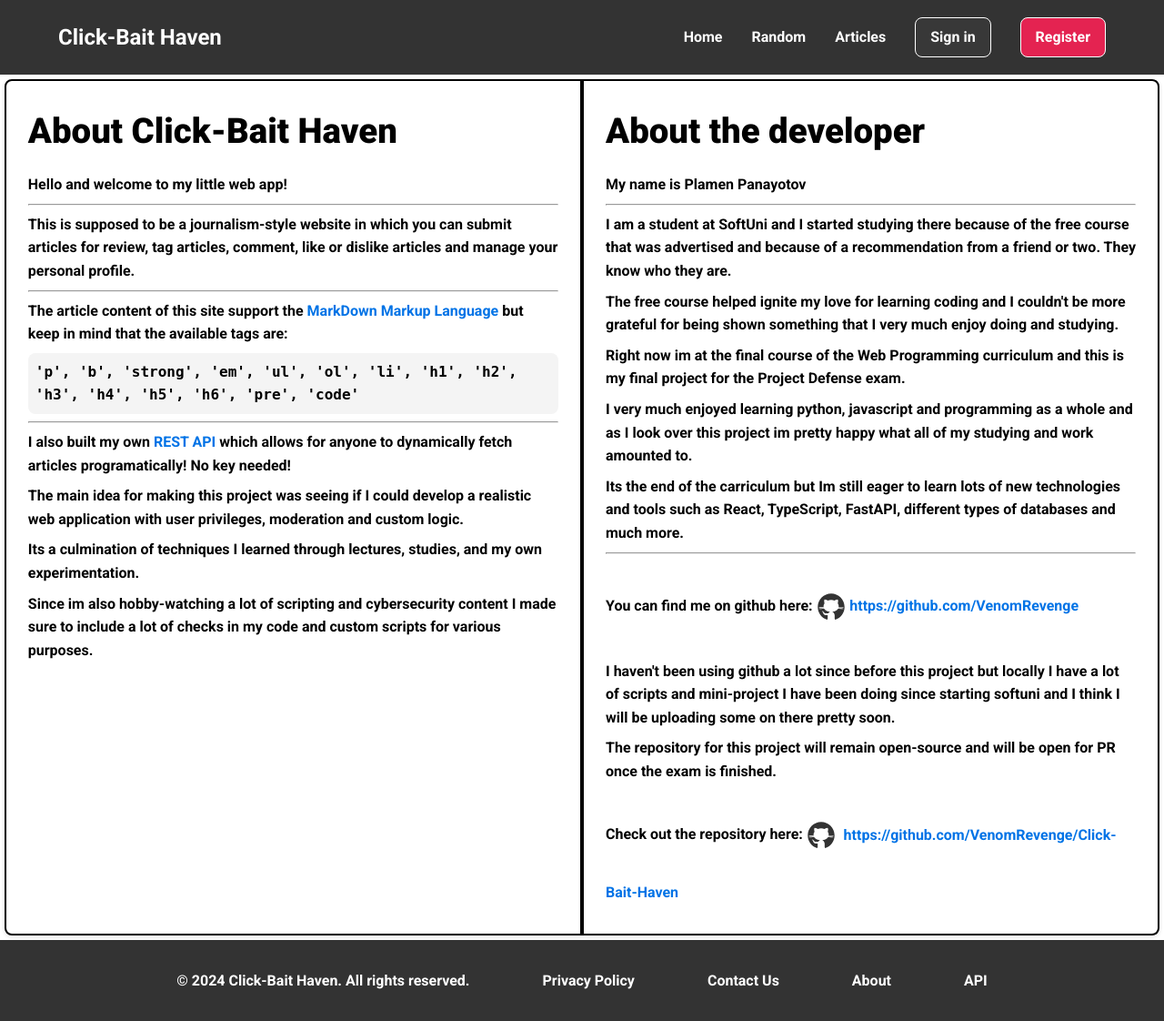
After one commit to VenomRevenge/Click-Bait-Haven, a Django app: page /about/ in a window 1280 px wide. The commit adds this page. Shown: the whole page at 91% size. Run offline with Django 4.2, Linux system fonts and the light colour scheme; some web fonts are replaced.

Commit message:
feat: about and privacy policy pages added, styling fixes and im almost done with the project

```diff
--- a/articles/templatetags/markdown_template_tag.py
+++ b/articles/templatetags/markdown_template_tag.py
@@ -11,7 +11,7 @@ def markdown_format(text):
     html = markdown.markdown(text, extensions=['extra', 'codehilite'])
 
     allowed_tags = [
-        'p', 'b', 'strong', 'em', 'ul', 'ol', 'li', 'h1', 'h2', 'h3', 'pre', 'code'
+        'p', 'b', 'strong', 'em', 'ul', 'ol', 'li', 'h1', 'h2', 'h3', 'h4', 'h5', 'h6', 'pre', 'code'
     ]
 
     safe_html = clean(
--- a/home/urls.py
+++ b/home/urls.py
@@ -1,5 +1,5 @@
 from django.urls import path, include
-from home.views import Register, SignIn, contact_us, delete_notification, index, my_notifications, random_article, sign_out
+from home.views import Register, SignIn, about, contact_us, delete_notification, index, my_notifications, privacy_policy, random_article, sign_out
 
 
 urlpatterns = [
@@ -9,6 +9,8 @@ urlpatterns = [
     path('sign-out/', sign_out, name='sign_out'),
     path('random/', random_article, name='random_article'),
     path('contact-us/', contact_us, name='contact_us'),
+    path('privacy-policy/', privacy_policy, name='privacy_policy'),
+    path('about/', about, name='about'),
     path('my-notifications/',include([
         path('', my_notifications, name='my_notifications'),
         path('<int:pk>/delete/', delete_notification, name='delete_notification'),
--- a/home/views.py
+++ b/home/views.py
@@ -167,3 +167,9 @@ def contact_us(request):
     }
 
     return render(request, 'home/contact-us.html', context)
+
+def privacy_policy(request):
+    return render(request, 'home/privacy-policy.html')
+
+def about(request):
+    return render(request, 'home/about.html')
--- /dev/null
+++ b/static/styles/about.css
@@ -0,0 +1,94 @@
+body {
+    background-color: #F4F4F4;
+}
+
+.site {
+    justify-content: space-between;
+    height: 100vh;
+}
+
+header {
+    position: relative;
+}
+
+main {
+    width: 100%;
+    display: flex;
+    padding: 0.3rem;
+}
+
+body {
+    line-height: 1.6;
+    background-color: white;
+    margin: 0;
+    padding: 0;
+}
+
+.site-info, .dev-info {
+    flex: 1 1 50%;
+    background-color: #fff;
+    padding: 1.5rem;
+    box-shadow: 0 2px 5px rgba(0, 0, 0, 0.1);
+    border: 2px solid black;
+}
+
+.site-info {
+    border-top-left-radius: 8px;
+    border-bottom-left-radius: 8px;
+}
+
+.dev-info {
+    border-top-right-radius: 8px;
+    border-bottom-right-radius: 8px;
+}
+
+.site-info h1, .dev-info h1 {
+    font-size: 2.4rem;
+    margin-bottom: 1rem;
+    font-weight: 900;
+}
+
+.site-info-text p, .dev-info-text p {
+    margin: 0.5rem 0;
+    font-weight: bold;
+}
+
+.available-tags {
+    font-family: monospace;
+    background-color: #f4f4f4;
+    padding: 0.5rem;
+    border-radius: 8px;
+}
+
+a {
+    color: #0073e6;
+    text-decoration: none;
+    font-weight: bold;
+}
+
+a:hover {
+    text-decoration: underline;
+}
+
+.github-link svg {
+    vertical-align: middle;
+    margin-right: 0.3rem;
+    fill: #333;
+    width: 2rem;
+}
+
+.github-link svg:hover {
+    fill: #0073e6;
+}
+
+
+@media screen and (max-width: 800px) {
+
+    main {
+        flex-direction: column;
+    }
+
+    .site-info, .dev-info {
+        flex: 1 1 100%;
+    }
+}
--- a/static/styles/register.css
+++ b/static/styles/register.css
@@ -110,4 +110,7 @@ main {
     .signup-btn {
         display: inline-block;
     }
+    .login-btn {
+        display: inline-block;
+    }
 }
--- a/templates/footer.html
+++ b/templates/footer.html
@@ -4,9 +4,9 @@
         &copy; 2024 Click-Bait Haven. All rights reserved.
     </p>
 
-    <a href="#">Privacy Policy</a>
-    <a href="{% url 'swagger-ui' %}">API</a>
+    <a href="{% url 'privacy_policy' %}">Privacy Policy</a>
     <a href="{% url 'contact_us' %}">Contact Us</a>
-    <a href="#">About</a>
+    <a href="{% url 'about' %}">About</a>
+    <a href="{% url 'swagger-ui' %}" target="_blank">API</a>
 
 </footer>
--- /dev/null
+++ b/templates/home/about.html
@@ -0,0 +1,117 @@
+{% extends 'base.html' %}
+{% load static %}
+
+    {% block styles %}
+    <link rel="stylesheet" href="{% static 'styles/about.css' %}">
+    {% endblock %}
+
+    {% block content %}
+
+    <main>
+
+        <aside class="site-info">
+            <h1>About Click-Bait Haven</h1>
+            <div class="site-info-text">
+                <p>Hello and welcome to my little web app!</p>
+                <hr>
+                <p>
+                    This is supposed to be a journalism-style website in which
+                    you can submit articles for review, tag articles, comment, like
+                    or dislike articles and manage your personal profile.
+                </p>
+                <hr>
+                <p>
+                    The article content of this site support the
+                    <a class="markdown-link" href="https://www.markdownguide.org/basic-syntax/">
+                        MarkDown Markup Language
+                    </a>
+                    but keep in mind that the available tags are:
+                </p>
+                <p class="available-tags">
+                    'p', 'b', 'strong', 'em', 'ul', 'ol', 'li', 'h1', 'h2', 'h3', 'h4', 'h5', 'h6', 'pre', 'code'
+                </p>
+                <hr>
+                <p>
+                    I also built my own <a class="api-link" href="{% url 'swagger-ui' %}" target="_blank">REST API</a> which allows for anyone to
+                    dynamically fetch articles programatically! No key needed!
+                </p>
+                <p>
+                    The main idea for making this project was seeing if
+                    I could develop a realistic web application with user privileges,
+                    moderation and custom logic.
+                </p>
+                <p>
+                    Its a culmination of techniques I learned through lectures,
+                     studies, and my own experimentation.
+                </p>
+                <p>
+                    Since im also hobby-watching a lot of scripting and cybersecurity
+                    content I made sure to include a lot of checks in my code and custom
+                    scripts for various purposes.
+                </p>
+                <p>
+
+                </p>
+            </div>
+        </aside>
+        <div class="dev-info">
+            <h1>About the developer</h1>
+            <div class="dev-info-text">
+                <p>My name is Plamen Panayotov</p>
+                <hr>
+                <p>
+                    I am a student at SoftUni and I started studying there because
+                    of the free course that was advertised and because of a recommendation
+                    from a friend or two. They know who they are.
+                </p>
+                <p>
+                    The free course helped ignite my love for learning coding and I
+                    couldn't be more grateful for being shown something that I very much
+                    enjoy doing and studying.
+                </p>
+                <p>
+                    Right now im at the final course of the Web Programming curriculum
+                    and this is my final project for the Project Defense exam.
+                </p>
+                <p>
+                    I very much enjoyed learning python, javascript and programming as a
+                    whole and as I look over this project im pretty happy what all of
+                    my studying and work amounted to.
+                </p>
+                <p>
+                    Its the end of the carriculum but Im still eager to learn
+                    lots of new technologies and tools such as React, TypeScript,
+                    FastAPI, different types of databases and much more.
+                </p>
+                <hr>
+                <p>
+                    You can find me on github here: <a class="github-link" href="https://github.com/VenomRevenge" target="_blank">
+                        <svg xmlns="http://www.w3.org/2000/svg" x="0px" y="0px" width="100" height="100" viewBox="0 0 50 50">
+                        <path d="M17.791,46.836C18.502,46.53,19,45.823,19,45v-5.4c0-0.197,0.016-0.402,0.041-0.61C19.027,38.994,19.014,38.997,19,39 c0,0-3,0-3.6,0c-1.5,0-2.8-0.6-3.4-1.8c-0.7-1.3-1-3.5-2.8-4.7C8.9,32.3,9.1,32,9.7,32c0.6,0.1,1.9,0.9,2.7,2c0.9,1.1,1.8,2,3.4,2 c2.487,0,3.82-0.125,4.622-0.555C21.356,34.056,22.649,33,24,33v-0.025c-5.668-0.182-9.289-2.066-10.975-4.975 c-3.665,0.042-6.856,0.405-8.677,0.707c-0.058-0.327-0.108-0.656-0.151-0.987c1.797-0.296,4.843-0.647,8.345-0.714 c-0.112-0.276-0.209-0.559-0.291-0.849c-3.511-0.178-6.541-0.039-8.187,0.097c-0.02-0.332-0.047-0.663-0.051-0.999 c1.649-0.135,4.597-0.27,8.018-0.111c-0.079-0.5-0.13-1.011-0.13-1.543c0-1.7,0.6-3.5,1.7-5c-0.5-1.7-1.2-5.3,0.2-6.6 c2.7,0,4.6,1.3,5.5,2.1C21,13.4,22.9,13,25,13s4,0.4,5.6,1.1c0.9-0.8,2.8-2.1,5.5-2.1c1.5,1.4,0.7,5,0.2,6.6c1.1,1.5,1.7,3.2,1.6,5 c0,0.484-0.045,0.951-0.11,1.409c3.499-0.172,6.527-0.034,8.204,0.102c-0.002,0.337-0.033,0.666-0.051,0.999 c-1.671-0.138-4.775-0.28-8.359-0.089c-0.089,0.336-0.197,0.663-0.325,0.98c3.546,0.046,6.665,0.389,8.548,0.689 c-0.043,0.332-0.093,0.661-0.151,0.987c-1.912-0.306-5.171-0.664-8.879-0.682C35.112,30.873,31.557,32.75,26,32.969V33 c2.6,0,5,3.9,5,6.6V45c0,0.823,0.498,1.53,1.209,1.836C41.37,43.804,48,35.164,48,25C48,12.318,37.683,2,25,2S2,12.318,2,25 C2,35.164,8.63,43.804,17.791,46.836z"></path>
+                    </svg>https://github.com/VenomRevenge</a>
+                </p>
+                <p>
+                    I haven't been using github a lot since before this project
+                    but locally I have a lot of scripts and mini-project I have been
+                    doing since starting softuni and I think I will be uploading some
+                    on there pretty soon.
+                </p>
+                <p>
+                    The repository for this project will remain open-source and will
+                    be open for PR once the exam is finished.
+                </p>
+                <p>
+                    Check out the repository here:
+                    <a class="github-link" href="https://github.com/VenomRevenge/Click-Bait-Haven" target="_blank">
+                        <svg xmlns="http://www.w3.org/2000/svg" x="0px" y="0px" width="100" height="100" viewBox="0 0 50 50">
+                        <path d="M17.791,46.836C18.502,46.53,19,45.823,19,45v-5.4c0-0.197,0.016-0.402,0.041-0.61C19.027,38.994,19.014,38.997,19,39 c0,0-3,0-3.6,0c-1.5,0-2.8-0.6-3.4-1.8c-0.7-1.3-1-3.5-2.8-4.7C8.9,32.3,9.1,32,9.7,32c0.6,0.1,1.9,0.9,2.7,2c0.9,1.1,1.8,2,3.4,2 c2.487,0,3.82-0.125,4.622-0.555C21.356,34.056,22.649,33,24,33v-0.025c-5.668-0.182-9.289-2.066-10.975-4.975 c-3.665,0.042-6.856,0.405-8.677,0.707c-0.058-0.327-0.108-0.656-0.151-0.987c1.797-0.296,4.843-0.647,8.345-0.714 c-0.112-0.276-0.209-0.559-0.291-0.849c-3.511-0.178-6.541-0.039-8.187,0.097c-0.02-0.332-0.047-0.663-0.051-0.999 c1.649-0.135,4.597-0.27,8.018-0.111c-0.079-0.5-0.13-1.011-0.13-1.543c0-1.7,0.6-3.5,1.7-5c-0.5-1.7-1.2-5.3,0.2-6.6 c2.7,0,4.6,1.3,5.5,2.1C21,13.4,22.9,13,25,13s4,0.4,5.6,1.1c0.9-0.8,2.8-2.1,5.5-2.1c1.5,1.4,0.7,5,0.2,6.6c1.1,1.5,1.7,3.2,1.6,5 c0,0.484-0.045,0.951-0.11,1.409c3.499-0.172,6.527-0.034,8.204,0.102c-0.002,0.337-0.033,0.666-0.051,0.999 c-1.671-0.138-4.775-0.28-8.359-0.089c-0.089,0.336-0.197,0.663-0.325,0.98c3.546,0.046,6.665,0.389,8.548,0.689 c-0.043,0.332-0.093,0.661-0.151,0.987c-1.912-0.306-5.171-0.664-8.879-0.682C35.112,30.873,31.557,32.75,26,32.969V33 c2.6,0,5,3.9,5,6.6V45c0,0.823,0.498,1.53,1.209,1.836C41.37,43.804,48,35.164,48,25C48,12.318,37.683,2,25,2S2,12.318,2,25 C2,35.164,8.63,43.804,17.791,46.836z"></path>
+                    </svg>
+                        https://github.com/VenomRevenge/Click-Bait-Haven
+                    </a>
+                </p>
+            </div>
+        </div>
+
+    </main>
+
+    {% endblock %}
```
Also changed, not shown: static/styles/privacy-policy.css (added, +86 -0 lines), templates/home/privacy-policy.html (added, +51 -0 lines).
